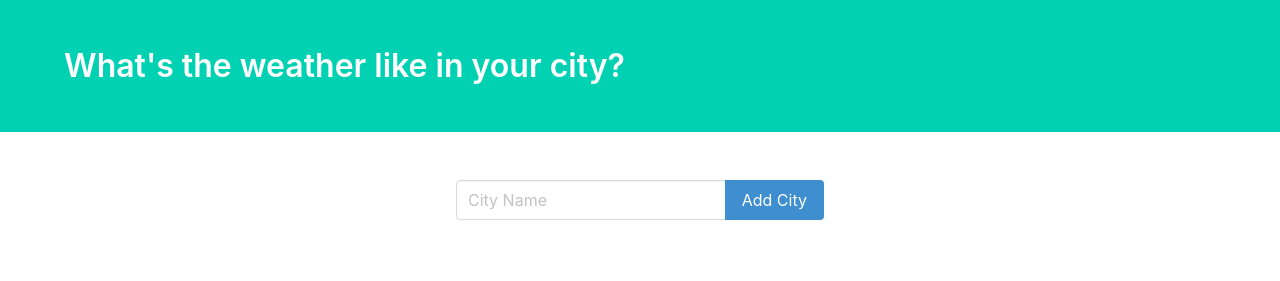
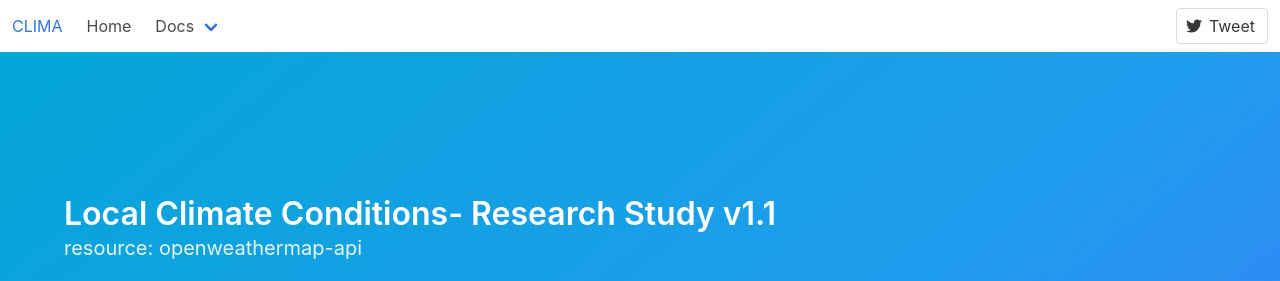
Before and after one commit to sdbeng/clima, a Django app: page / in a window 1280 px wide. Shown: the top 281 px of the page. Run offline with Django 3.2, Linux system fonts and the light colour scheme; data that the repository does not hold is empty; some libraries are stand-ins or nearby versions.

Commit message:
Fix views, html template

```diff
--- a/app/app/settings.py
+++ b/app/app/settings.py
@@ -34,7 +34,7 @@ ALLOWED_HOSTS = [
 
 INSTALLED_APPS = [
     'core',
-    'weather',
+    'weather.apps.WeatherConfig',
     'django.contrib.admin',
     'django.contrib.auth',
     'django.contrib.contenttypes',
@@ -58,7 +58,7 @@ ROOT_URLCONF = 'app.urls'
 TEMPLATES = [
     {
         'BACKEND': 'django.template.backends.django.DjangoTemplates',
-        'DIRS': [],
+        'DIRS': [os.path.join(BASE_DIR, 'templates')],
         'APP_DIRS': True,
         'OPTIONS': {
             'context_processors': [
@@ -122,3 +122,5 @@ USE_TZ = True
 # https://docs.djangoproject.com/en/2.2/howto/static-files/
 
 STATIC_URL = '/static/'
+API_KEY=os.environ['API_KEY']
+STATIC_ROOT = os.path.join(BASE_DIR, 'static')
--- a/app/weather/admin.py
+++ b/app/weather/admin.py
@@ -1,3 +1,5 @@
-# from django.contrib import admin
+from django.contrib import admin
+from .models import City
 
 # Register your models here.
+admin.site.register(City)
--- a/app/weather/templates/weather/weather.html
+++ b/app/weather/templates/weather/weather.html
@@ -1,21 +1,76 @@
 <!DOCTYPE html>
 <html lang="en">
-
+{% load static %}
 <head>
     <meta charset="UTF-8">
     <meta name="viewport" content="width=device-width, initial-scale=1.0">
     <meta http-equiv="X-UA-Compatible" content="ie=edge">
-    <title>Document</title>
-    <link rel="stylesheet" href="https://cdnjs.cloudflare.com/ajax/libs/bulma/0.6.2/css/bulma.css" />
+    <title>Climate Research-Django Project</title>
+    <link rel="stylesheet" href="https://cdnjs.cloudflare.com/ajax/libs/bulma/0.7.5/css/bulma.min.css">
+    <script defer src="https://use.fontawesome.com/releases/v5.3.1/js/all.js"></script>
 </head>
 
 <body>
-    <section class="hero is-primary">
+    <section>
+        <nav class="navbar is-transparent">
+  <div class="navbar-brand">
+    <a class="navbar-item" href="/">CLIMA
+      {% comment %} <img src="images/climate-res.png" alt="Climate Research study" width="112" height="28"> {% endcomment %}
+    </a>
+    <div class="navbar-burger burger" data-target="navbarExampleTransparentExample">
+      <span></span>
+      <span></span>
+      <span></span>
+    </div>
+  </div>
+
+  <div id="navbarExampleTransparentExample" class="navbar-menu">
+    <div class="navbar-start">
+      <a class="navbar-item" href="/">
+        Home
+      </a>
+      <div class="navbar-item has-dropdown is-hoverable">
+        <a class="navbar-link" href="/">
+          Docs
+        </a>
+        <div class="navbar-dropdown is-boxed">
+          <a class="navbar-item" href="/">
+            Overview
+          </a>
+
+        </div>
+      </div>
+    </div>
+
+    <div class="navbar-end">
+      <div class="navbar-item">
+        <div class="field is-grouped">
+          <p class="control">
+            <a class="bd-tw-button button" data-social-network="Twitter" data-social-action="tweet" data-social-target="/" target="_blank" href="https://twitter.com/sergb_appdev">
+              <span class="icon">
+                <i class="fab fa-twitter"></i>
+              </span>
+              <span>
+                Tweet
+              </span>
+            </a>
+          </p>
+
+        </div>
+      </div>
+    </div>
+  </div>
+</nav>
+    </section>
+    <section class="hero is-medium is-info is-bold">
         <div class="hero-body">
             <div class="container">
                 <h1 class="title">
-                    What's the weather like in your city?
+                    Local Climate Conditions- Research Study v1.1
                 </h1>
+                <h2 class="subtitle">
+                resource: openweathermap-api
+                </h2>
             </div>
         </div>
     </section>
@@ -43,25 +98,27 @@
         <div class="container">
             <div class="columns">
                 <div class="column is-offset-4 is-4">
+                {% for ct in city_data %}
                     <div class="box">
                         <article class="media">
                             <div class="media-left">
                                 <figure class="image is-50x50">
-                                    <img src="http://openweathermap.org/img/w/{{ city_data.icon}}.png" alt="Image">
+                                    <img src="http://openweathermap.org/img/w/{{ ct.icon }}.png" alt="Image">
                                 </figure>
                             </div>
                             <div class="media-content">
                                 <div class="content">
                                     <p>
-                                        <span class="title">{{ city_data.city}}</span>
+                                        <span class="title">{{ ct.city}}</span>
                                         <br>
-                                        <span class="subtitle">{{ city_data.temperature}}</span>
-                                        <br> {{ city_data.description}}
+                                        <span class="subtitle">{{ ct.temperature}}</span>
+                                        <br> {{ ct.description}}
                                     </p>
                                 </div>
                             </div>
                         </article>
                     </div>
+                    {% endfor %}
                 </div>
             </div>
         </div>
--- a/app/weather/views.py
+++ b/app/weather/views.py
@@ -1,28 +1,44 @@
 import requests
 from django.shortcuts import render
-
-# Create your views here.
-URL = 'http://api.openweathermap.org/data/2.5/weather?q={}&units=imperial&appid=963e410024d4bea5f9a528a77cd58039'
+from django.conf import settings
+from .models import City
 
 
 def index(request):
-    city = 'San Diego'
-    res = requests.get(URL.format(city))
+    # city = 'San Diego'
+    API_KEY = settings.API_KEY
+    # print(f"LOG KEY {API_KEY}")
+    URL = 'http://api.openweathermap.org/data/2.5/weather?q={}&units=imperial&appid={}'
+
+    # print(f"LOG URL - {URL}")
+    # res = requests.get(URL.format(city))
+    # res = requests.get(URL)
     # print(res.text)
-    json_response = res.json()
-    print(json_response)
+    # json_response = res.json()
+    # print(json_response)
+    # iterate over the city_data to get temp from multiple cities
+    # first, get all cities in database
+    cities = City.objects.all()
+    # create an empty list to hold all cities
+    dest_cities = []
 
-    # create a dict to retrieve the data
-    city_data = {
-        'city': city,
-        'temperature': json_response['main']['temp'],
-        'description': json_response['weather'][0]['description'],
-        'icon': json_response['weather'][0]['icon'],
-    }
+    for city in cities:
 
-    print(city_data)
+        # city must be passed in order the requests call succeed
+        json_response = requests.get(URL.format(city, API_KEY)).json()
+        # create a dict to retrieve the data
+        city_data = {
+            'city': city.name,
+            'temperature': json_response['main']['temp'],
+            'description': json_response['weather'][0]['description'],
+            'icon': json_response['weather'][0]['icon'],
+        }
+        dest_cities.append(city_data)
+
+    # print(f"LOG dest_cities {dest_cities} ")
+
     # define context
-    context = {'city_data': city_data}
+    context = {'city_data': dest_cities}
 
     # return render(request, 'weather/weather.html')
     return render(request, 'weather/weather.html', context)
--- a/docker-compose.yml
+++ b/docker-compose.yml
@@ -10,3 +10,5 @@ services:
       - ./app:/app
     command: >
       sh -c "python manage.py runserver 0.0.0.0:8000"
+    environment:
+      - API_KEY=963e410024d4bea5f9a528a77cd58039
```
Also changed, not shown: app/weather/models.py (+12 -2 lines), app/weather/tests.py (+12 -2 lines), app/weather/migrations/0001_initial.py (added), app/weather/migrations/0002_auto_20190729_0537.py (added), app/weather/static/weather/images/climate-res.png (added), 4 other files.
